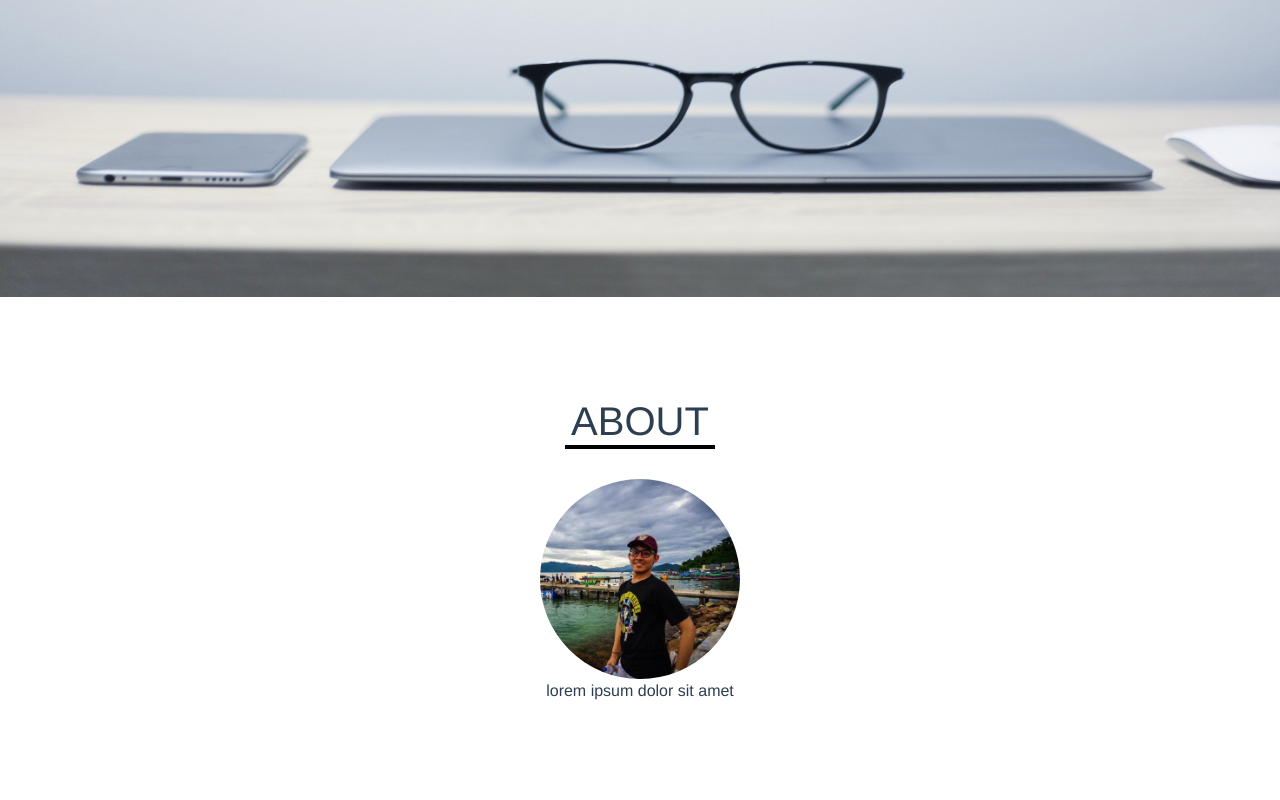
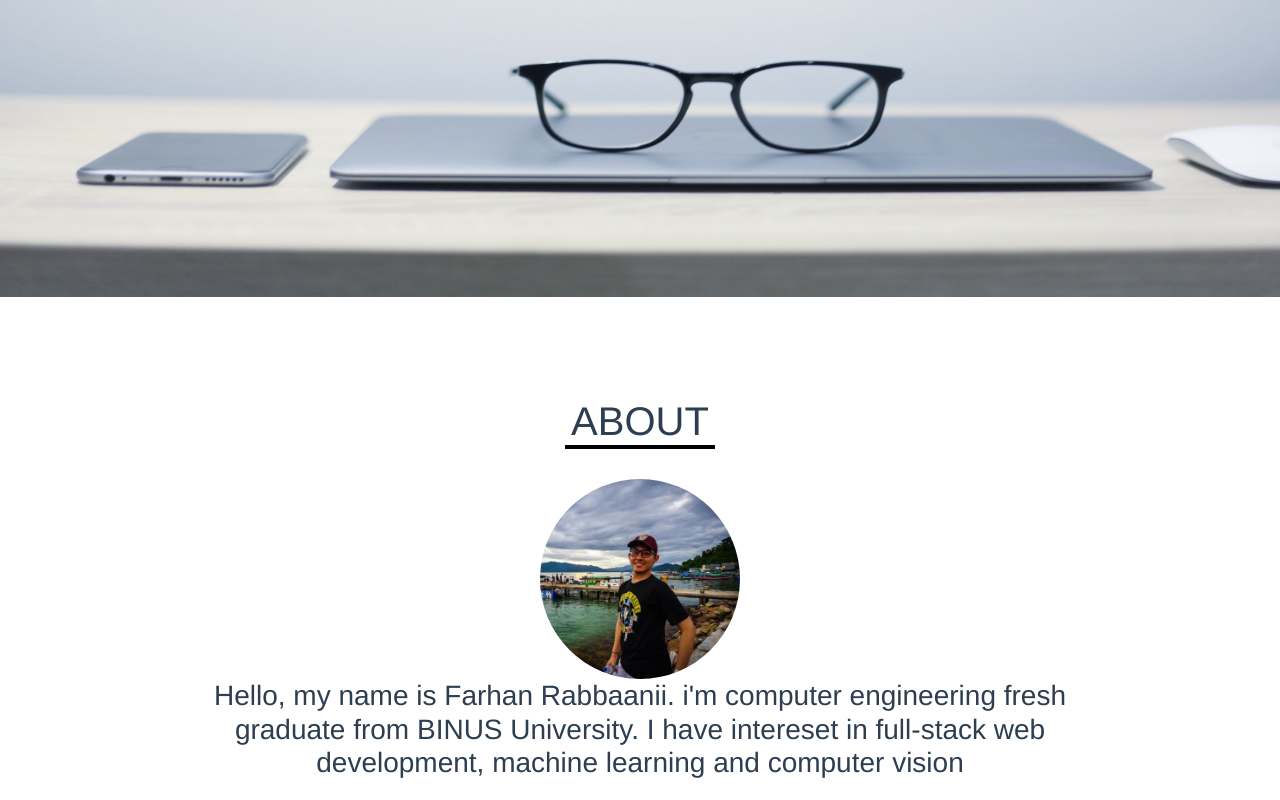
Before and after one commit to farhanrbnn/personal-web, a Vue app: page / in a window 1280 px wide. Shown: the part 504-1304 px from the top of the page. Before the commit the page ends 1223 px from the top, so only its background shows below. Built offline with nearby package versions, Linux system fonts and the light colour scheme.

Commit message:
update aboutMe section

```diff
--- a/src/components/aboutMe.vue
+++ b/src/components/aboutMe.vue
@@ -3,7 +3,7 @@
 		<h1>ABOUT</h1>
 		<div>
 			<img v-bind:src="require('@/assets/farhan.jpg')" width="200">
-			<p>{{text}}</p>
+			<h3>{{text}}</h3>
 		</div>
 	</div>
 </template>
@@ -13,7 +13,7 @@
 		name: 'aboutMe',
 		data: function(){
 			return{
-			text: 'lorem ipsum dolor sit amet'
+			text: "Hello, my name is Farhan Rabbaanii. i'm computer engineering fresh graduate from BINUS University. I have intereset in full-stack web development, machine learning and computer vision"
 			}
 		}
 	}
@@ -30,4 +30,10 @@
 		margin-top: 30px;
 		border-radius: 50%;
 	}
+
+	h3 {
+		margin: 0 auto;
+		width: 900px;
+		margin-bottom: 20px;
+	}
 </style>
```
